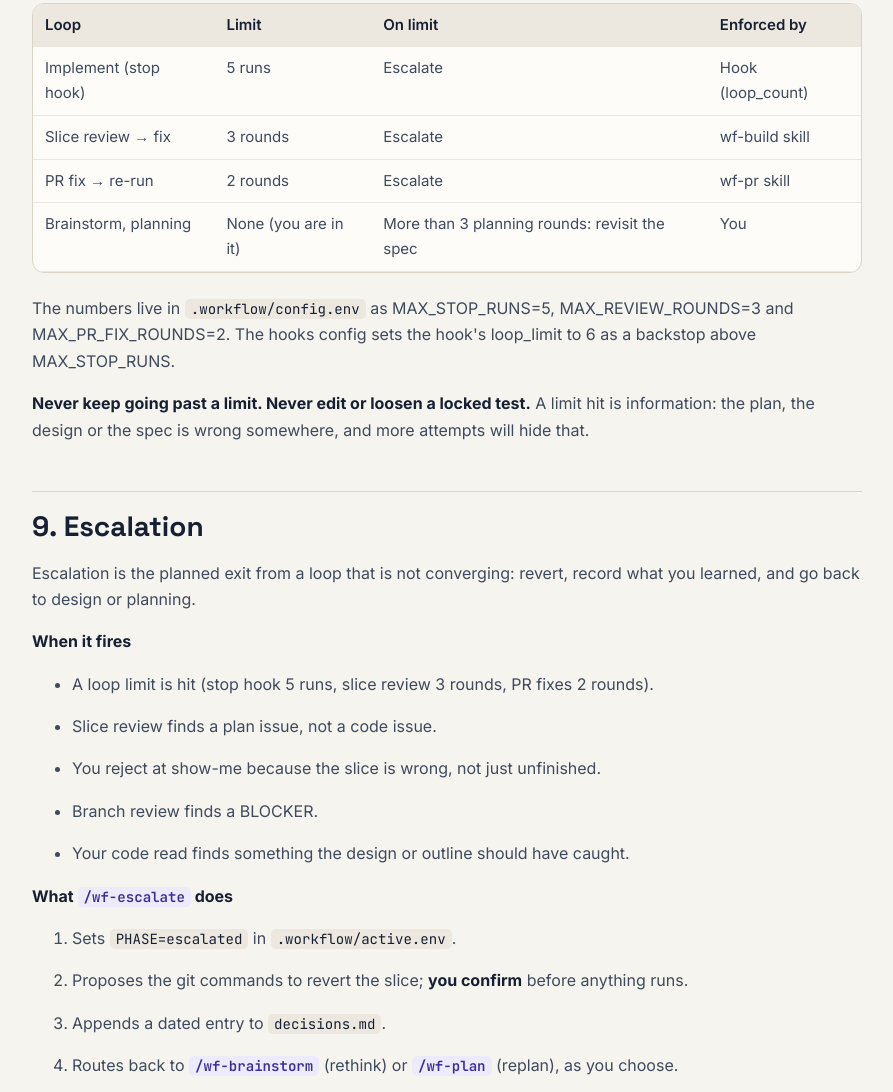
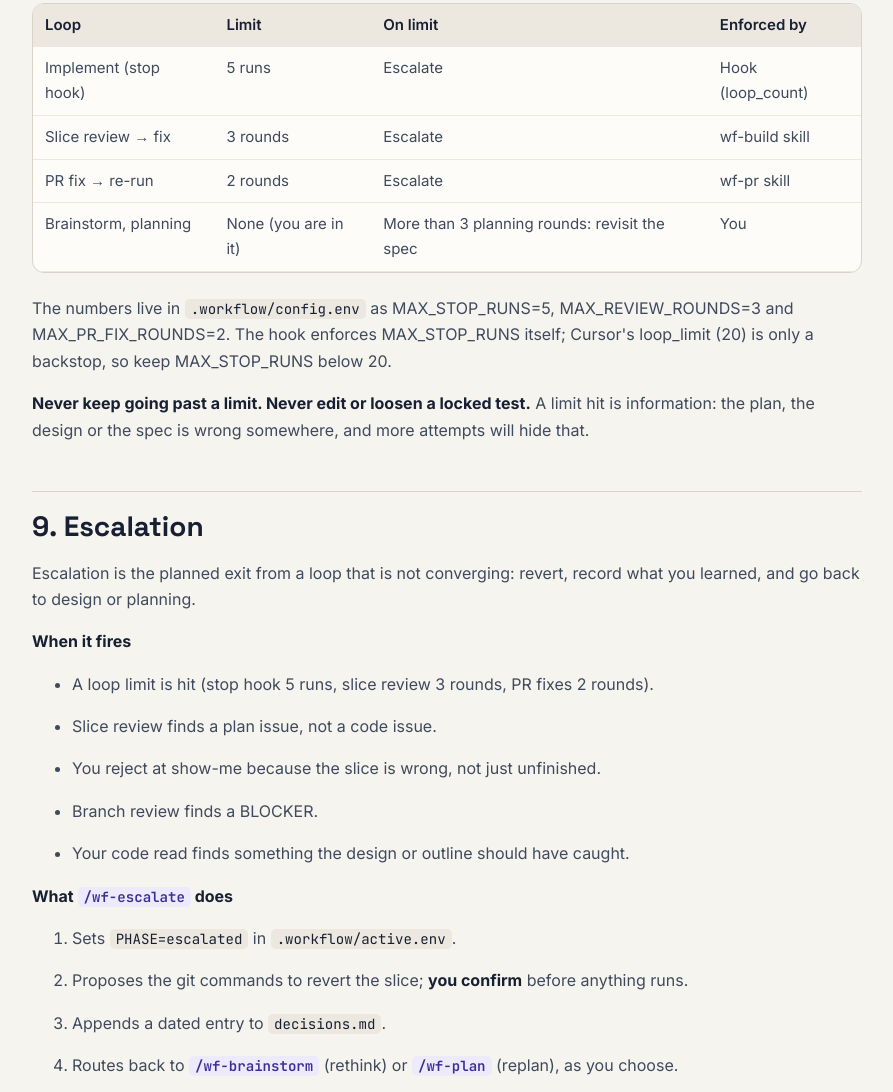
Before and after one commit to robbietuk/gated-agent-workflow, a plain HTML site: page docs/guide/index.html in a window 1280 px wide. Shown: the part 9649-10741 px from the top of the page, without its empty margins (340-1233 px from the left). Drawn offline with Linux system fonts and the light colour scheme.

Commit message:
fix(review): second round - portable multi-root split, bounded walk-up, docs
- Split Cursor workspace_roots with bash, not GNU-only sed "\n" (macOS).
- Project search stops at the outermost git repo, so an unrelated
  .workflow/ above the repo is never used (new test).
- Past-cap locked-test message tells the agent to stop and report.
- Copy installs use loop_limit 20 too; guide and README agree.
- Docs: one install per tool, session-start token cost, namespaced
  /gated-agent-workflow:wf-start in README and site, full old-file list.
- ci.sh checks the installer re-run's exit status.
Hook self-test 46/46; make ci 14/14.

Co-Authored-By: Claude Opus 5.5 <noreply@anthropic.com>
Claude-Session: https://claude.ai/code/session_01EnjZtqnL13acio2YdWFQZh

```diff
--- a/docs/guide/index.html
+++ b/docs/guide/index.html
@@ -593,9 +593,9 @@ harder.</p>
 </tbody>
 </table>
 <p>The numbers live in <code>.workflow/config.env</code> as
-MAX_STOP_RUNS=5, MAX_REVIEW_ROUNDS=3 and MAX_PR_FIX_ROUNDS=2. The hooks
-config sets the hook's loop_limit to 6 as a backstop above
-MAX_STOP_RUNS.</p>
+MAX_STOP_RUNS=5, MAX_REVIEW_ROUNDS=3 and MAX_PR_FIX_ROUNDS=2. The hook
+enforces MAX_STOP_RUNS itself; Cursor's loop_limit (20) is only a
+backstop, so keep MAX_STOP_RUNS below 20.</p>
 <p><strong>Never keep going past a limit. Never edit or loosen a locked
 test.</strong> A limit hit is information: the plan, the design or the
 spec is wrong somewhere, and more attempts will hide that.</p>
```
Also changed, not shown: docs/index.html (+1 -1 lines), 7 other files.
